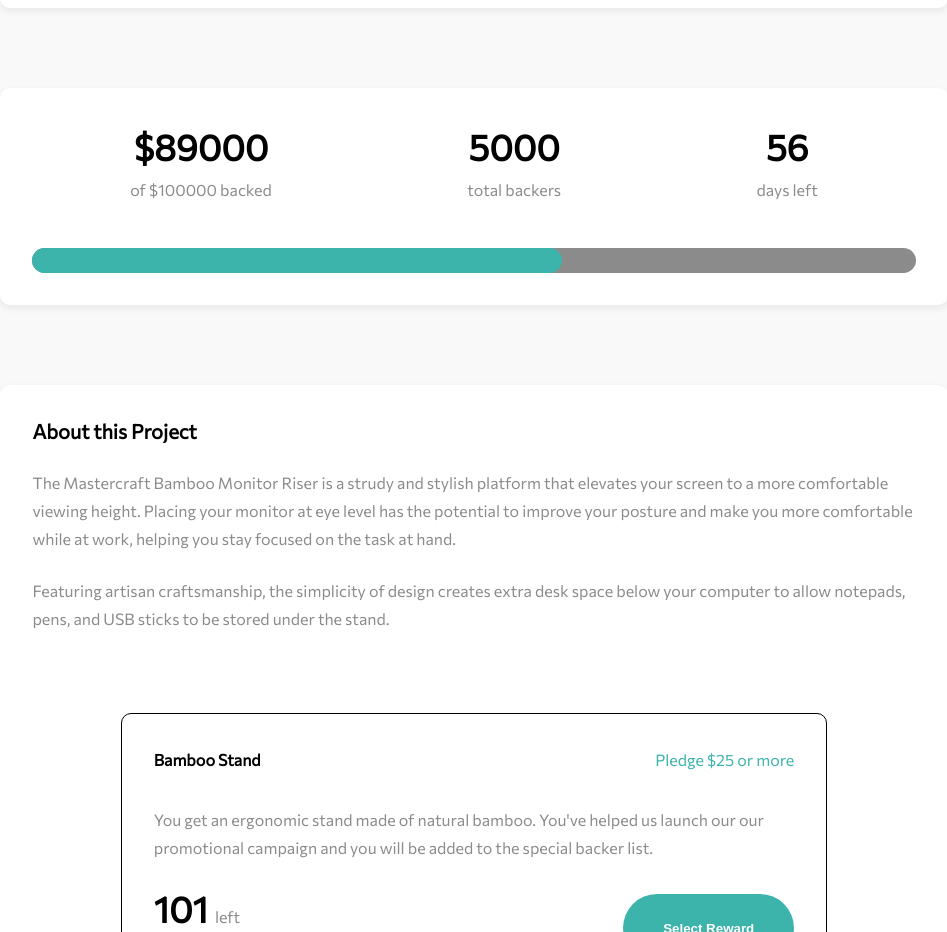
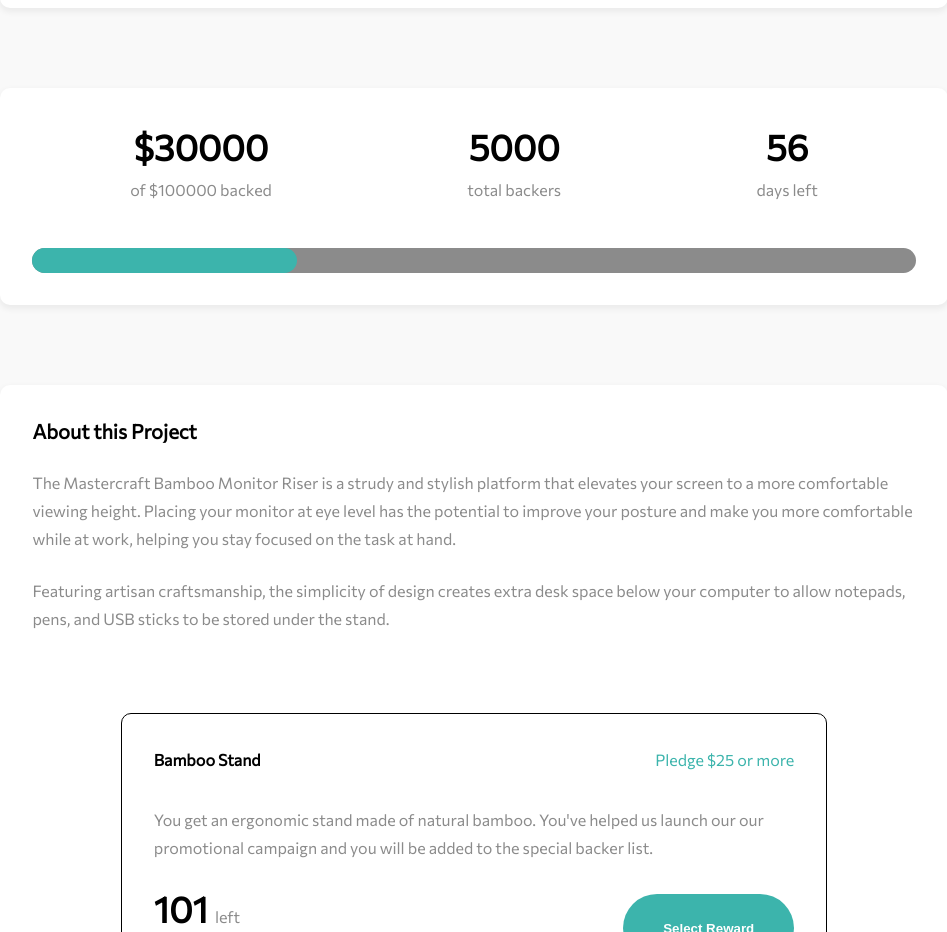
Before and after one commit to nonsoo/crowdfunding--app, a React (Create React App) app: page / in a window 1280 px wide. Shown: the part 840-1772 px from the top of the page, without its empty margins (166-1113 px from the left). Built offline with nearby package versions, Linux system fonts and the light colour scheme.

Commit message:
dynamic progessBar

```diff
--- a/src/Components/FundComp.jsx
+++ b/src/Components/FundComp.jsx
@@ -1,12 +1,16 @@
 import React from "react";
+import { useSelector } from "react-redux";
 
 const FundComp = () => {
+  const totalPledge = useSelector((state) => state.BackedState.totalPledge);
+  const totalAmountPledged = useSelector((state) => state.BackedState.pledge);
+
   return (
     <section className="mainPageComp FundContanier">
       <div className="FundComp">
         <div className="FundItems">
-          <p className="FundtItems__Header">$89000</p>
-          <p className="FundItem__subHead">of $100000 backed</p>
+          <p className="FundtItems__Header">${totalAmountPledged}</p>
+          <p className="FundItem__subHead">of ${totalPledge} backed</p>
         </div>
         <div className="FundItems">
           <p className="FundtItems__Header">5000</p>
@@ -18,7 +22,12 @@ const FundComp = () => {
         </div>
       </div>
       <div className="fundProgessContainer">
-        <div className="fundProgessBar"></div>
+        <div
+          className="fundProgessBar"
+          style={{
+            "--widthProgess": `calc(${totalAmountPledged}/${totalPledge}*100%)`,
+          }}
+        ></div>
       </div>
     </section>
   );
--- a/src/css/layout.css
+++ b/src/css/layout.css
@@ -131,7 +131,7 @@
 }
 
 .fundProgessBar {
-  width: 60%;
+  width: var(--widthProgess);
   height: 25px;
   background-color: var(--col-Prmy-mod);
   border-radius: 100px;
--- a/src/redux/ducks/Pledges.js
+++ b/src/redux/ducks/Pledges.js
@@ -6,12 +6,14 @@ export const pledgeSubmit = (pledge) => ({
 });
 
 const initalState = {
-  pledge: 0,
+  pledge: 30000,
+  totalPledge: 100000,
 };
 
 export default function PledgeReducer(state = initalState, action) {
   switch (action.type) {
     case PLEDGESUBMIT:
+      console.log(action.payload);
       return { ...state, pledge: action.payload };
     default:
       return state;
```
